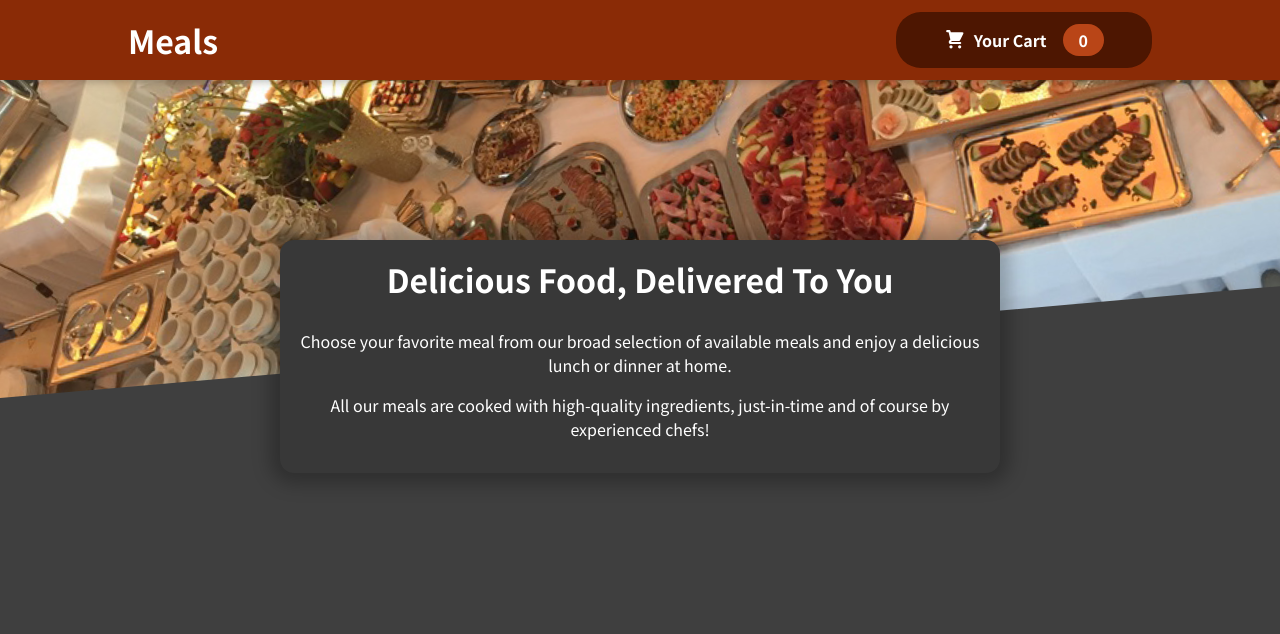
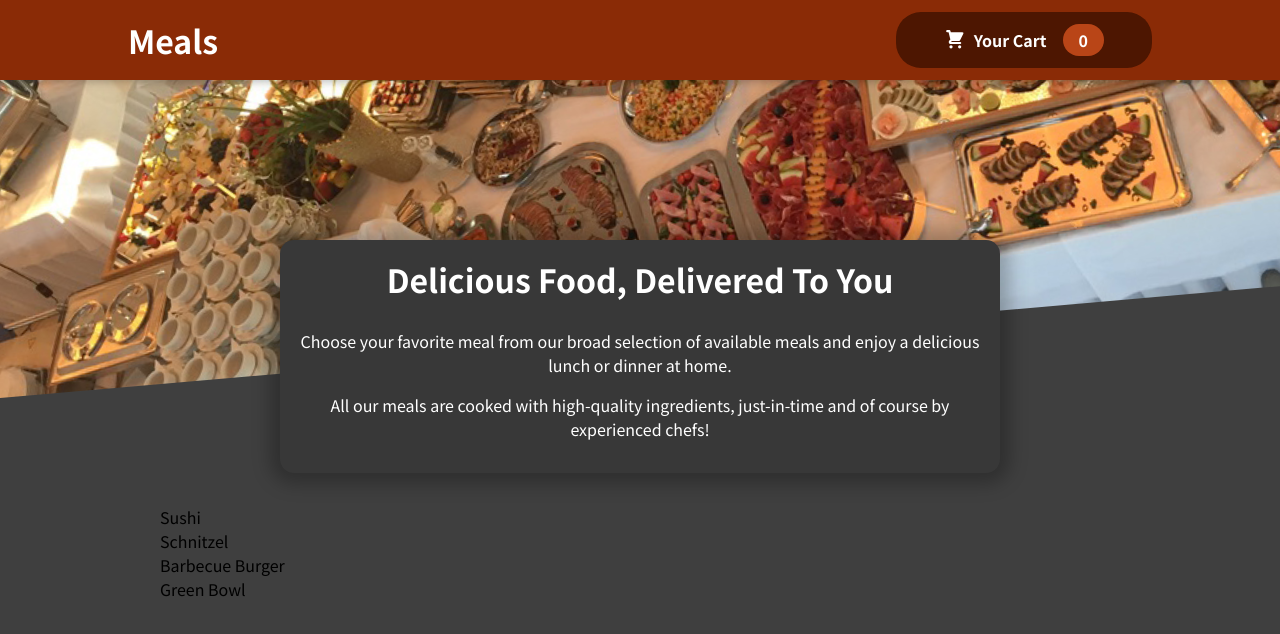
Before and after one commit to HimanshuDeveloperr/restaurant, a React (Create React App) app: page / in a window 1280 px wide. Shown: the top 634 px of the page. Built offline with nearby package versions, Linux system fonts and the light colour scheme.

Commit message:
Meals&AvailableMeals

```diff
--- a/src/App.js
+++ b/src/App.js
@@ -1,15 +1,19 @@
 import { Fragment } from "react";
 import Header from "./Components/Layout/Header";
-import MealsSummary from "./Components/Layout/MealsSummary";
+import Meals from "./Components/Meals/Meals";
+
 
 
 function App() {
   return (
   <Fragment>
-    <Header>
+    <Header/>
+    <main>
+      <Meals/>
+    </main>
 
-    </Header>
-    <MealsSummary/>
+
+
   </Fragment>
 
   );
--- /dev/null
+++ b/src/Components/Meals/AvailableMeals.js
@@ -0,0 +1,44 @@
+import classes from "./AvailableMeals.module.css"
+const DUMMY_MEALS = [
+    {
+      id: 'm1',
+      name: 'Sushi',
+      description: 'Finest fish and veggies',
+      price: 22.99,
+    },
+    {
+      id: 'm2',
+      name: 'Schnitzel',
+      description: 'A german specialty!',
+      price: 16.5,
+    },
+    {
+      id: 'm3',
+      name: 'Barbecue Burger',
+      description: 'American, raw, meaty',
+      price: 12.99,
+    },
+    {
+      id: 'm4',
+      name: 'Green Bowl',
+      description: 'Healthy...and green...',
+      price: 18.99,
+    },
+  ];
+
+
+const AvailableMeals=()=>{
+
+    const MealsLists=DUMMY_MEALS.map((meal)=>{
+       return <li>{meal.name}</li>
+    })
+
+
+    return <section className={classes.meals}>
+        <ul>
+            {MealsLists}
+        </ul>
+    </section>
+}
+
+export default AvailableMeals;
--- /dev/null
+++ b/src/Components/Meals/AvailableMeals.module.css
@@ -0,0 +1,24 @@
+.meals {
+    max-width: 60rem;
+    width: 90%;
+    margin: 2rem auto;
+    animation: meals-appear 1s ease-out forwards;
+  }
+
+  .meals ul {
+    list-style: none;
+    margin: 0;
+    padding: 0;
+  }
+
+  @keyframes meals-appear {
+    from {
+      opacity: 0;
+      transform: translateY(3rem);
+    }
+
+    to {
+      opacity: 1;
+      transform: translateY(0);
+    }
+  }
--- /dev/null
+++ b/src/Components/Meals/Meals.js
@@ -0,0 +1,12 @@
+import { Fragment } from "react";
+import AvailableMeals from "./AvailableMeals";
+import MealsSummary from "./MealsSummary";
+
+const Meals=()=>{
+    return<Fragment>
+        <MealsSummary/>
+        <AvailableMeals/>
+    </Fragment>
+}
+
+export default Meals;
```
Also changed, not shown: src/Components/Meals/MealsSummary.js (renamed from src/Components/Layout/MealsSummary.js), src/Components/Meals/MealsSummary.module.css (renamed from src/Components/Layout/MealsSummary.module.css).
